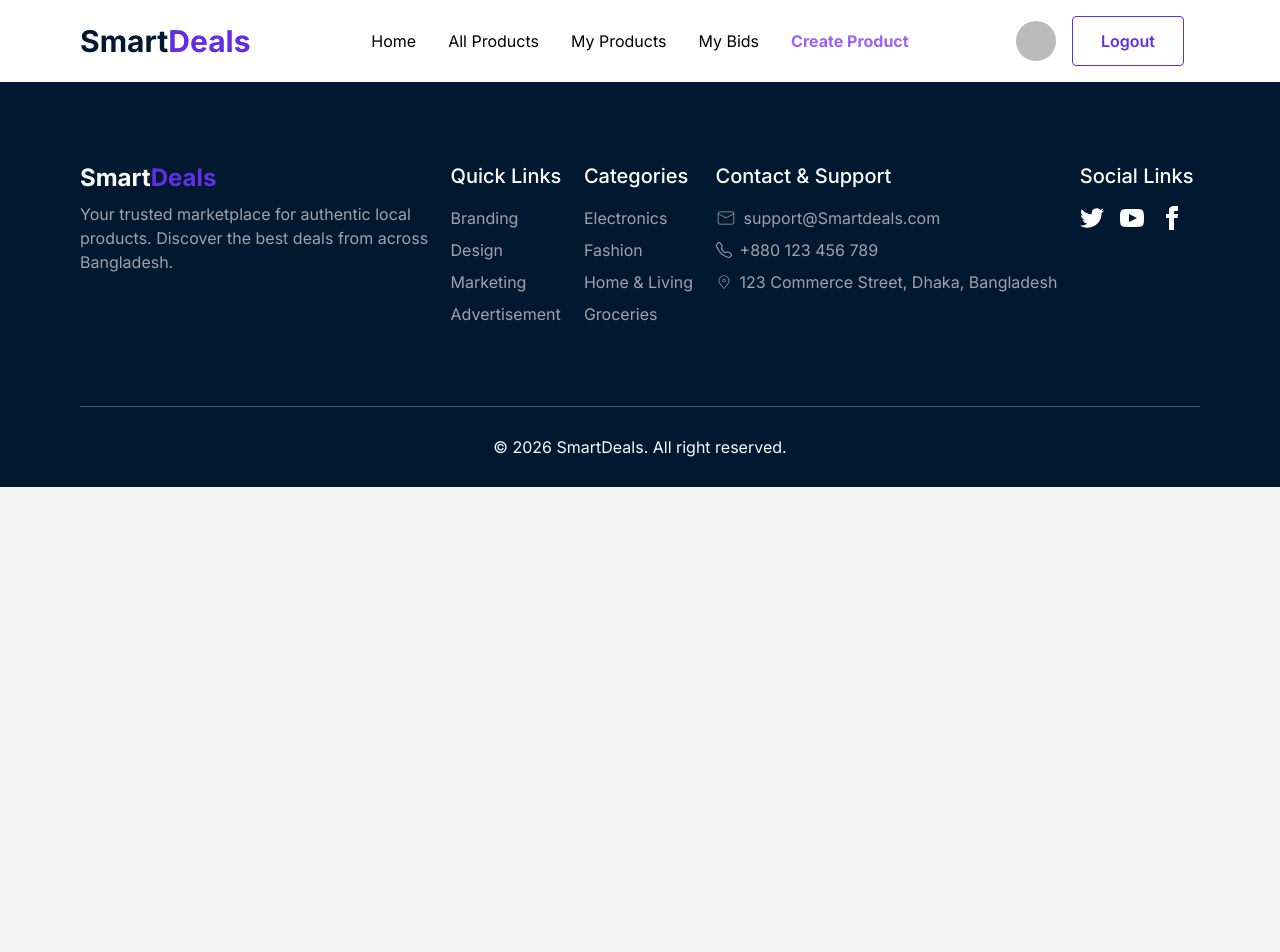
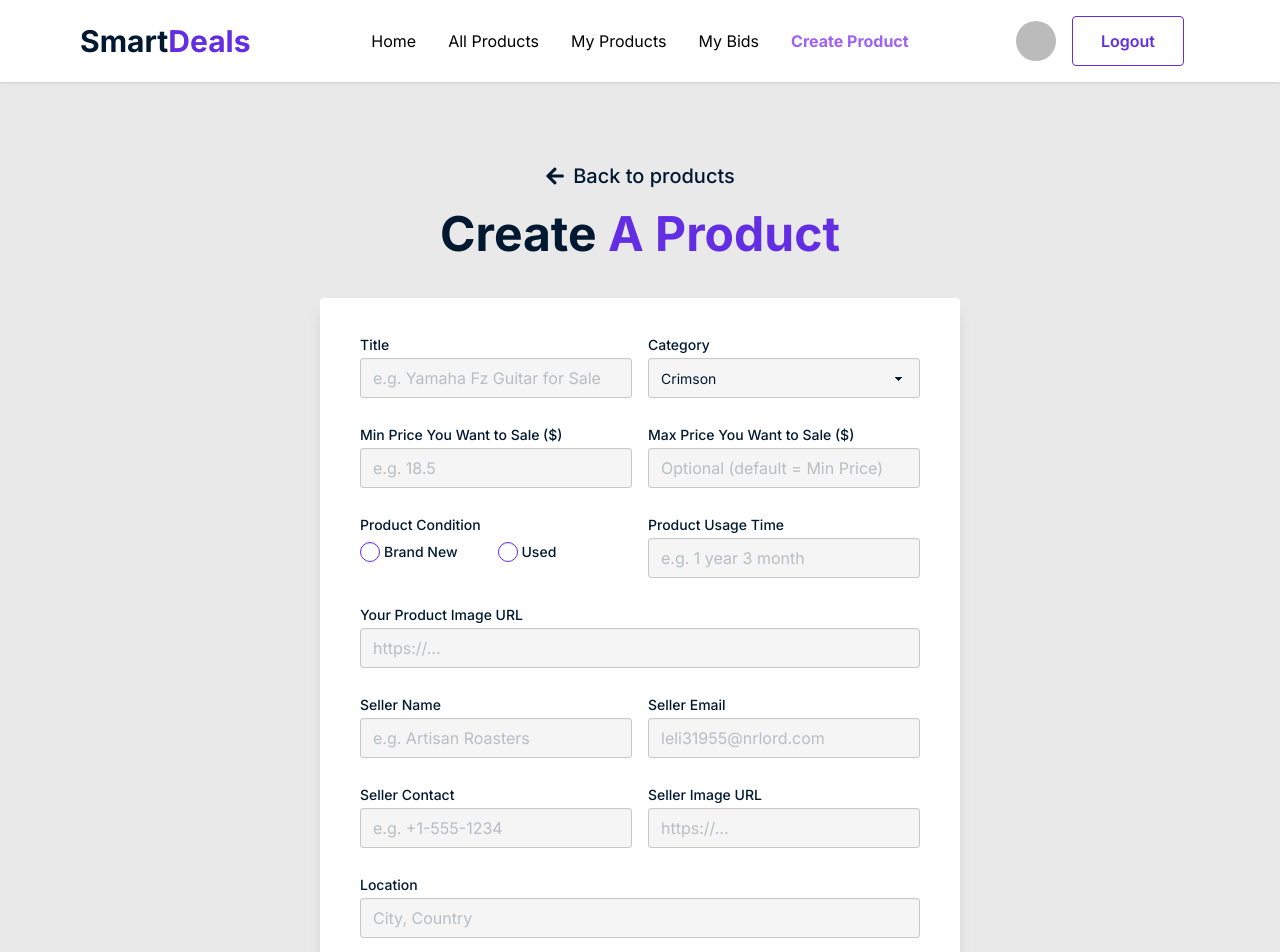
Before and after one commit to sh4aadman/Smart-Deals, a React (Vite) app in the folder Smart-Deals-Client/: page /create-product in a window 1280 px wide. Shown: the top 952 px of the page. Before the commit the page ends 800 px from the top, so only its background shows below. Built offline with nearby package versions, Linux system fonts and the light colour scheme; no server answers; sample sign-in values are in the browser's storage.

Commit message:
create a product created

```diff
--- a/Smart-Deals-Client/src/pages/Create Product/CreateProduct.jsx
+++ b/Smart-Deals-Client/src/pages/Create Product/CreateProduct.jsx
@@ -1,5 +1,204 @@
+import { FaArrowLeft } from "react-icons/fa";
+import { Link } from "react-router";
+
 function CreateProduct() {
-  return <div></div>;
+  return (
+    <section className="mt-20 mb-10">
+      <section className="mb-10 flex flex-col justify-center items-center gap-5">
+        <Link
+          to={"/"}
+          className="flex items-center gap-2 font-medium text-primary text-xl"
+        >
+          <FaArrowLeft /> Back to products
+        </Link>
+        <h2 className="font-bold text-5xl text-primary">
+          Create <span className="text-secondary">A Product</span>
+        </h2>
+      </section>
+      <section className="flex justify-center">
+        <form className="w-1/2 bg-white rounded-sm shadow-lg">
+          <fieldset className="fieldset p-10">
+            <section className="mb-6 flex items-center gap-4">
+              <section className="flex-1 flex flex-col">
+                <label className="label mb-1.5 font-medium text-sm text-primary leading-3.5">
+                  Title
+                </label>
+                <input
+                  type="text"
+                  className="input w-full outline-0 text-base text-primary placeholder:opacity-50 placeholder:leading-6"
+                  placeholder="e.g. Yamaha Fz Guitar for Sale"
+                />
+              </section>
+              <section className="flex-1 flex flex-col">
+                <label className="label mb-1.5 font-medium text-sm text-primary leading-3.5">
+                  Category
+                </label>
+                <select
+                  defaultValue="Pick a color"
+                  className="select w-full outline-0 text-primary"
+                >
+                  <option className="text-base" disabled={true}>
+                    Select A Category
+                  </option>
+                  <option>Crimson</option>
+                  <option>Amber</option>
+                  <option>Velvet</option>
+                </select>
+              </section>
+            </section>
+            <section className="mb-6 flex items-center gap-4">
+              <section className="flex-1 flex flex-col">
+                <label className="label mb-1.5 font-medium text-sm text-primary leading-3.5">
+                  Min Price You Want to Sale ($)
+                </label>
+                <input
+                  type="number"
+                  className="input w-full outline-0 text-base text-primary placeholder:opacity-50 placeholder:leading-6"
+                  placeholder="e.g. 18.5"
+                />
+              </section>
+              <section className="flex-1 flex flex-col">
+                <label className="label mb-1.5 font-medium text-sm text-primary leading-3.5">
+                  Max Price You Want to Sale ($)
+                </label>
+                <input
+                  type="number"
+                  className="input w-full outline-0 text-base text-primary placeholder:opacity-50 placeholder:leading-6"
+                  placeholder="Optional (default = Min Price)"
+                />
+              </section>
+            </section>
+            <section className="mb-6 flex gap-4">
+              <section className="flex-1 flex flex-col">
+                <label className="label mb-2.5 font-medium text-sm text-primary leading-3.5">
+                  Product Condition
+                </label>
+                <section className="flex items-center gap-10">
+                  <section className="flex items-center gap-1">
+                    <input
+                      type="radio"
+                      id="brandNew"
+                      name="condition"
+                      value="brandNew"
+                      className="radio radio-sm radio-secondary"
+                    />
+                    <label
+                      for="brandNew"
+                      className="font-medium text-sm text-primary leading-5"
+                    >
+                      Brand New
+                    </label>
+                  </section>
+                  <section className="flex items-center gap-1">
+                    <input
+                      type="radio"
+                      id="used"
+                      name="condition"
+                      value="used"
+                      className="radio radio-sm radio-secondary"
+                    />
+                    <label
+                      for="Used"
+                      className="font-medium text-sm text-primary leading-5"
+                    >
+                      Used
+                    </label>
+                  </section>
+                </section>
+              </section>
+              <section className="flex-1 flex flex-col">
+                <label className="label mb-1.5 font-medium text-sm text-primary leading-3.5">
+                  Product Usage Time
+                </label>
+                <input
+                  type="text"
+                  className="input w-full outline-0 text-base text-primary placeholder:opacity-50 placeholder:leading-6"
+                  placeholder="e.g. 1 year 3 month"
+                />
+              </section>
+            </section>
+            <section className="mb-6 flex flex-col">
+              <label className="label mb-1.5 font-medium text-sm text-primary leading-3.5">
+                Your Product Image URL
+              </label>
+              <input
+                type="url"
+                className="input w-full outline-0 text-base text-primary placeholder:opacity-50 placeholder:leading-6"
+                placeholder="https://..."
+              />
+            </section>
+            <section className="mb-6 flex items-center gap-4">
+              <section className="flex-1 flex flex-col">
+                <label className="label mb-1.5 font-medium text-sm text-primary leading-3.5">
+                  Seller Name
+                </label>
+                <input
+                  type="text"
+                  className="input w-full outline-0 text-base text-primary placeholder:opacity-50 placeholder:leading-6"
+                  placeholder="e.g. Artisan Roasters"
+                />
+              </section>
+              <section className="flex-1 flex flex-col">
+                <label className="label mb-1.5 font-medium text-sm text-primary leading-3.5">
+                  Seller Email
+                </label>
+                <input
+                  type="email"
+                  className="input w-full outline-0 text-base text-primary placeholder:opacity-50 placeholder:leading-6"
+                  placeholder="leli31955@nrlord.com"
+                />
+              </section>
+            </section>
+            <section className="mb-6 flex items-center gap-4">
+              <section className="flex-1 flex flex-col">
+                <label className="label mb-1.5 font-medium text-sm text-primary leading-3.5">
+                  Seller Contact
+                </label>
+                <input
+                  type="tel"
+                  className="input w-full outline-0 text-base text-primary placeholder:opacity-50 placeholder:leading-6"
+                  placeholder="e.g. +1-555-1234"
+                />
+              </section>
+              <section className="flex-1 flex flex-col">
+                <label className="label mb-1.5 font-medium text-sm text-primary leading-3.5">
+                  Seller Image URL
+                </label>
+                <input
+                  type="url"
+                  className="input w-full outline-0 text-base text-primary placeholder:opacity-50 placeholder:leading-6"
+                  placeholder="https://..."
+                />
+              </section>
+            </section>
+            <section className="mb-6 flex flex-col">
+              <label className="label mb-1.5 font-medium text-sm text-primary leading-3.5">
+                Location
+              </label>
+              <input
+                type="text"
+                className="input w-full outline-0 text-base text-primary placeholder:opacity-50 placeholder:leading-6"
+                placeholder="City, Country"
+              />
+            </section>
+            <section className="mb-6 flex flex-col">
+              <label className="label mb-1.5 font-medium text-sm text-primary leading-3.5">
+                Simple Description about Your Product
+              </label>
+              <input
+                type="text"
+                className="input w-full outline-0 text-base text-primary placeholder:opacity-50 placeholder:leading-6"
+                placeholder="e.g. I bought this product 3 month ago. did not used more than 1/2 time. actually learning guitar is so tough..... "
+              />
+            </section>
+            <button className="w-full py-5 bg-secondary rounded-sm capitalize font-semibold text-xl text-white cursor-pointer">
+              Create A Product
+            </button>
+          </fieldset>
+        </form>
+      </section>
+    </section>
+  );
 }
 
 export default CreateProduct;
```
